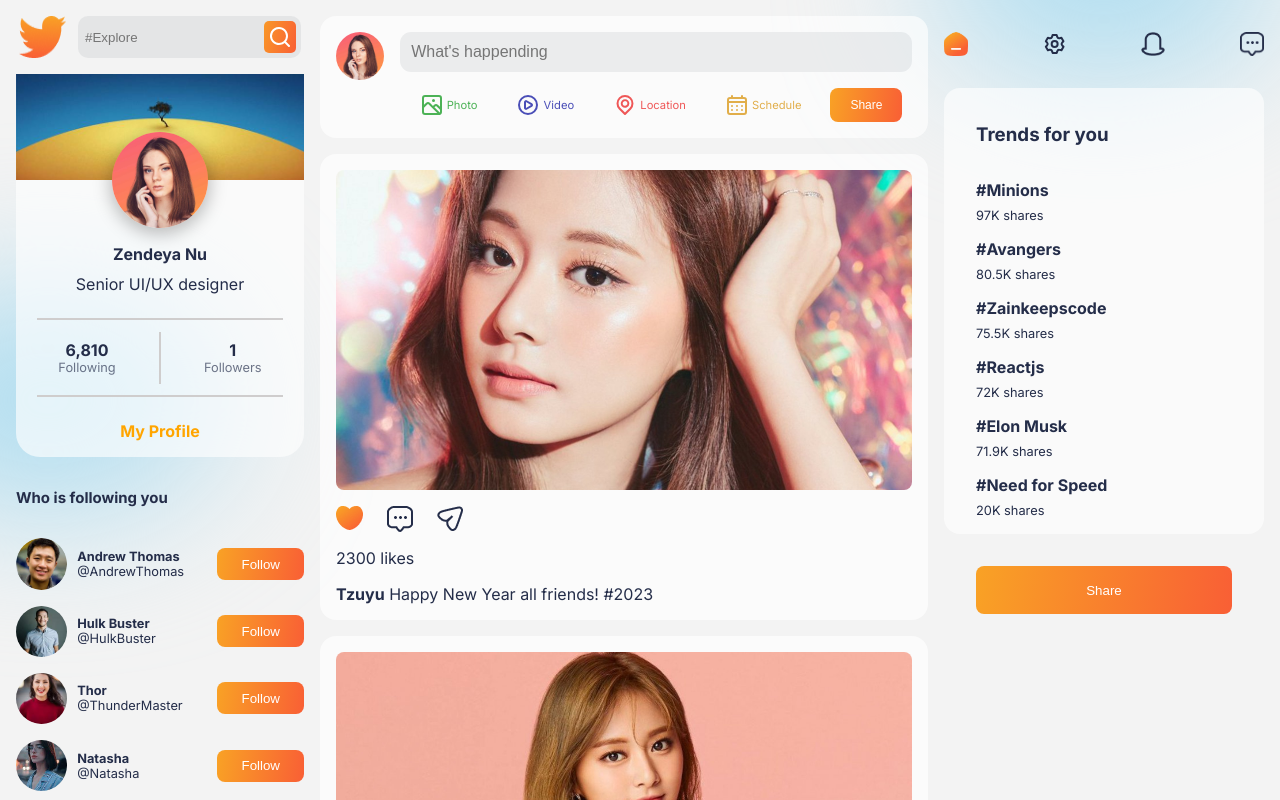
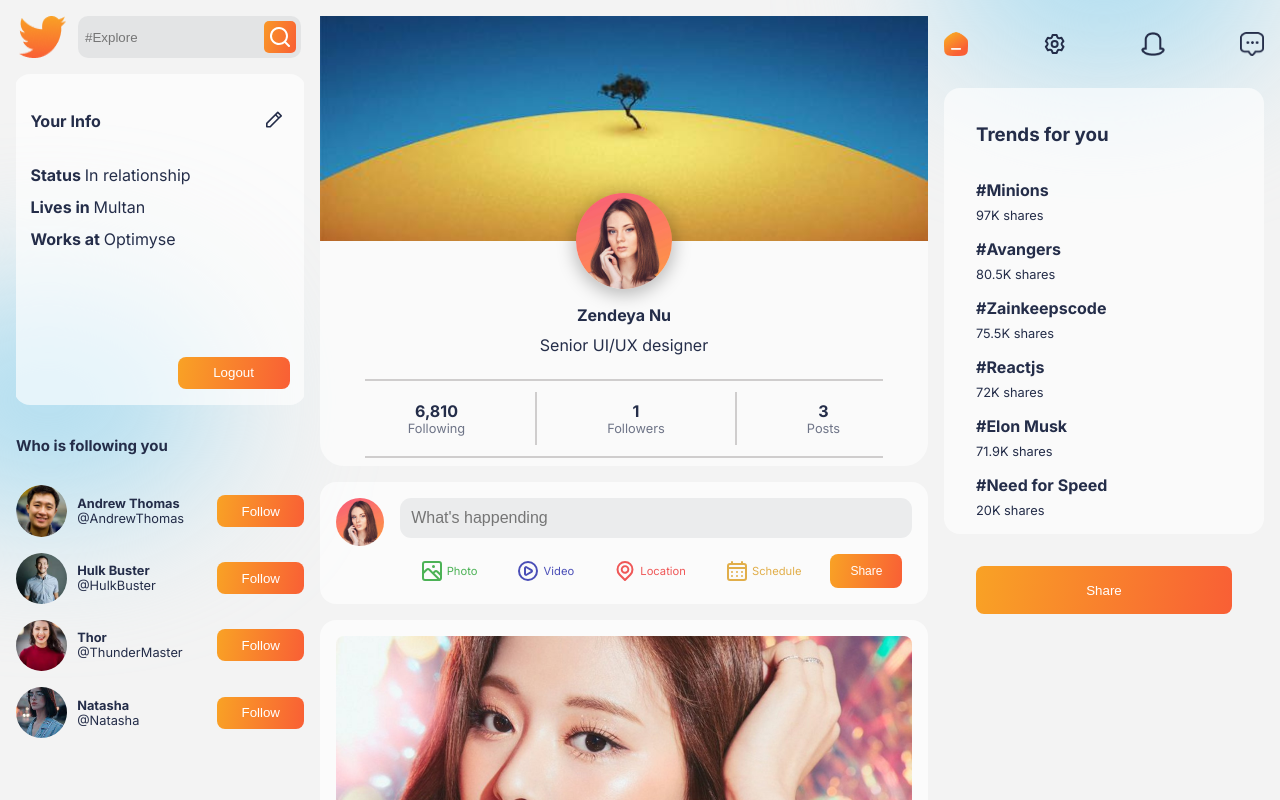
Before and after one commit to ConnectWithNoor/connectbook, a React (Create React App) app: page / in a window 1280 px wide. Shown: the top 800 px of the page. Built offline with nearby package versions, Linux system fonts and the light colour scheme.

Commit message:
Profile Page

```diff
--- a/src/App.js
+++ b/src/App.js
@@ -1,12 +1,14 @@
 import './App.css';
-import Home from './pages/Home/Home';
+// import Home from './pages/Home/Home';
+import Profile from './pages/Profile/Profile';
 
 function App() {
   return (
     <div className='app'>
       <div className='blur blur-1'></div>
       <div className='blur blur-2'></div>
-      <Home />
+      {/* <Home /> */}
+      <Profile />
     </div>
   );
 }
--- /dev/null
+++ b/src/components/InfoCard/InfoCard.css
@@ -0,0 +1,26 @@
+.infoCard {
+  display: flex;
+  flex-direction: column;
+  gap: 0.75rem;
+  background-color: var(--cardColor);
+  padding: 1rem;
+  border-radius: 1rem;
+  width: 90%;
+}
+
+.infoHead {
+  display: flex;
+  justify-content: space-between;
+  align-items: center;
+}
+
+.infoHead > div:hover {
+  cursor: pointer;
+}
+
+.logout-button {
+  width: 7rem;
+  height: 2rem;
+  margin-top: 6rem;
+  align-self: flex-end;
+}
--- /dev/null
+++ b/src/components/InfoCard/InfoCard.jsx
@@ -0,0 +1,40 @@
+import { UilPen } from '@iconscout/react-unicons';
+
+import './InfoCard.css';
+
+const InfoCard = () => {
+  return (
+    <div className='infoCard'>
+      <div className='infoHead'>
+        <h4>Your Info</h4>
+        <div>
+          <UilPen width='2rem' height='1.2rem' />
+        </div>
+      </div>
+
+      <div className='info'>
+        <span>
+          <b>Status </b>
+        </span>
+        <span>In relationship</span>
+      </div>
+
+      <div className='info'>
+        <span>
+          <b>Lives in </b>
+        </span>
+        <span>Multan</span>
+      </div>
+
+      <div className='info'>
+        <span>
+          <b>Works at </b>
+        </span>
+        <span>Optimyse</span>
+      </div>
+      <button className='button logout-button'>Logout</button>
+    </div>
+  );
+};
+
+export default InfoCard;
--- a/src/components/Post/Post.jsx
+++ b/src/components/Post/Post.jsx
@@ -16,7 +16,7 @@
         <img src={Share} alt='react-icon' />
       </div>
 
-      <span>{data.likes} likes</span>
+      <span className='post-likes'>{data.likes} likes</span>
 
       <div className='detail'>
         <span>
--- a/src/components/ProfileCard/ProfileCard.jsx
+++ b/src/components/ProfileCard/ProfileCard.jsx
@@ -1,6 +1,7 @@
 import './ProfileCard.css';
 
 const ProfileCard = () => {
+  const profilePage = true;
   return (
     <div className='profileCard'>
       <div className='profileImages'>
@@ -26,10 +27,19 @@
             <span>1</span>
             <span>Followers</span>
           </div>
+          {profilePage && (
+            <>
+              <div className='vl'></div>
+              <div className='follow'>
+                <span>3</span>
+                <span>Posts</span>
+              </div>
+            </>
+          )}
         </div>
         <hr />
       </div>
-      <span>My Profile</span>
+      {!profilePage && <span>My Profile</span>}
     </div>
   );
 };
--- /dev/null
+++ b/src/components/ProfileLeft/ProfileLeft.css
@@ -0,0 +1,7 @@
+.profileLeft {
+  display: flex;
+  flex-direction: column;
+  gap: 1rem;
+  align-items: center;
+  overflow: auto;
+}
--- /dev/null
+++ b/src/components/ProfileLeft/ProfileLeft.jsx
@@ -0,0 +1,16 @@
+import LogoSearch from '../LogoSearch/LogoSearch';
+import FollowersCard from '../FollowersCard/FollowersCard';
+import InfoCard from '../InfoCard/InfoCard';
+import './ProfileLeft.css';
+
+const ProfileLeft = () => {
+  return (
+    <div className='profileLeft'>
+      <LogoSearch />
+      <InfoCard />
+      <FollowersCard />
+    </div>
+  );
+};
+
+export default ProfileLeft;
--- /dev/null
+++ b/src/pages/Profile/Profile.css
@@ -0,0 +1,17 @@
+.profile {
+  position: relative;
+  display: grid;
+  grid-template-columns: 18rem auto 20rem;
+  gap: 1rem;
+}
+
+.profileCenter {
+  display: flex;
+  flex-direction: column;
+  gap: 1rem;
+}
+
+.post-likes {
+  color: var(--gray);
+  font-size: 0.7rem;
+}
--- /dev/null
+++ b/src/pages/Profile/Profile.jsx
@@ -0,0 +1,21 @@
+import ProfileLeft from '../../components/ProfileLeft/ProfileLeft';
+import ProfileCard from '../../components/ProfileCard/ProfileCard';
+import PostSide from '../../components/PostSide/PostSide';
+import RightSide from '../../components/RightSide/RightSide';
+
+import './Profile.css';
+
+const Profile = () => {
+  return (
+    <div className='profile'>
+      <ProfileLeft />
+      <div className='profileCenter'>
+        <ProfileCard />
+        <PostSide />
+      </div>
+      <RightSide />
+    </div>
+  );
+};
+
+export default Profile;
```
